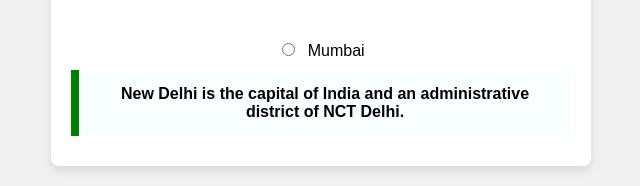
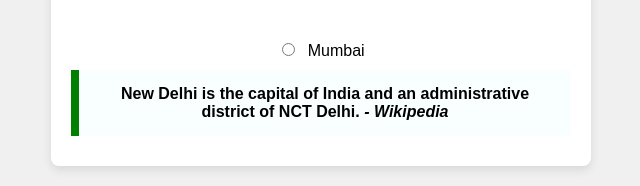
Before and after one commit to acciojob/trivia-ms-adithya, a website: page main.html in a window 1280 px wide. Shown: the part 154-340 px from the top of the page, without its empty margins (319-959 px from the left). Drawn offline with Linux system fonts and the light colour scheme.

Commit message:
created a submission

```diff
--- a/main.html
+++ b/main.html
@@ -20,7 +20,7 @@
             </label>
         </form>
 
-        <blockquote class="quote">New Delhi is the capital of India and an administrative district of NCT Delhi.</blockquote>
+        <blockquote class="quote">New Delhi is the capital of India and an administrative district of NCT Delhi.<cite> - Wikipedia</cite></blockquote>
     </section>
     <script type="text/javascript" src="./script.js">
 </script>
```
